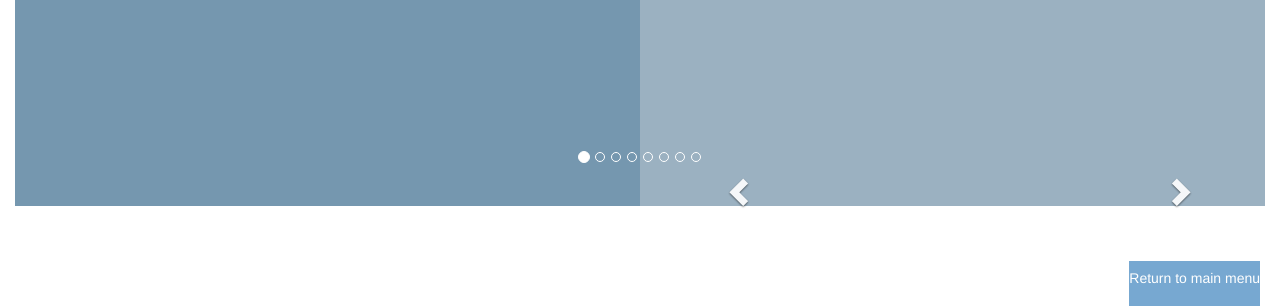
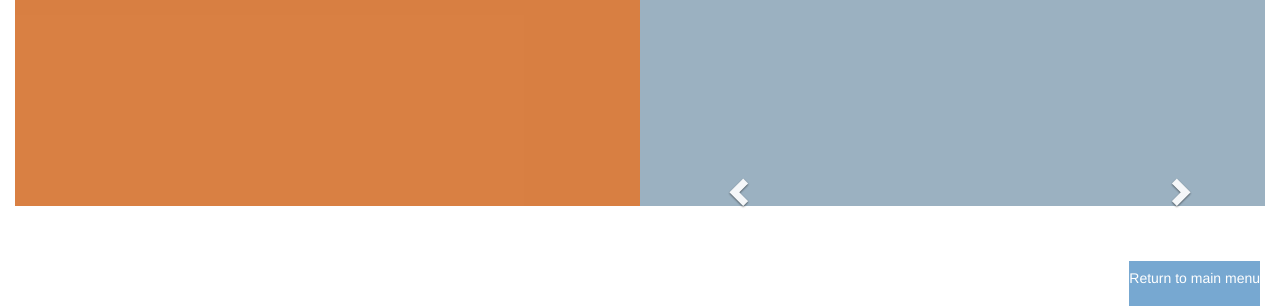
Before and after one commit to DavidFlores24/StGeorgeItemB, a plain HTML site: page keyDates.html in a window 1280 px wide. Shown: the part 494-800 px from the top of the page. Drawn offline with Linux system fonts and the light colour scheme.

Commit message:
Fix colour scheme on css page

```diff
--- a/css/keyDates.css
+++ b/css/keyDates.css
@@ -38,7 +38,7 @@ body {
 	float:left;
 	top:0;
 	left:0;
-	background-color:rgba(101,140,168, 0.7);
+	background-color: rgba(232, 116, 36, 0.8);
 	overflow-x: auto;
 }
 
--- a/keyDates.html
+++ b/keyDates.html
@@ -19,16 +19,6 @@
 <body>
 <div id="images" class="col-md-12">
   <div id="carousel1" class="carousel slide" data-ride="carousel" data-interval="false">
-    <ol class="carousel-indicators">
-      <li data-target="#carousel1" data-slide-to="0" class="active"></li>
-      <li data-target="#carousel1" data-slide-to="1"></li>
-      <li data-target="#carousel1" data-slide-to="2"></li>
-      <li data-target="#carousel1" data-slide-to="3"></li>
-      <li data-target="#carousel1" data-slide-to="4"></li>
-      <li data-target="#carousel1" data-slide-to="5"></li>
-      <li data-target="#carousel1" data-slide-to="6"></li>
-      <li data-target="#carousel1" data-slide-to="7"></li>
-    </ol>
     <div class="carousel-inner" role="listbox">
       <div class="item active">
         <div class="container-fluid">
```
